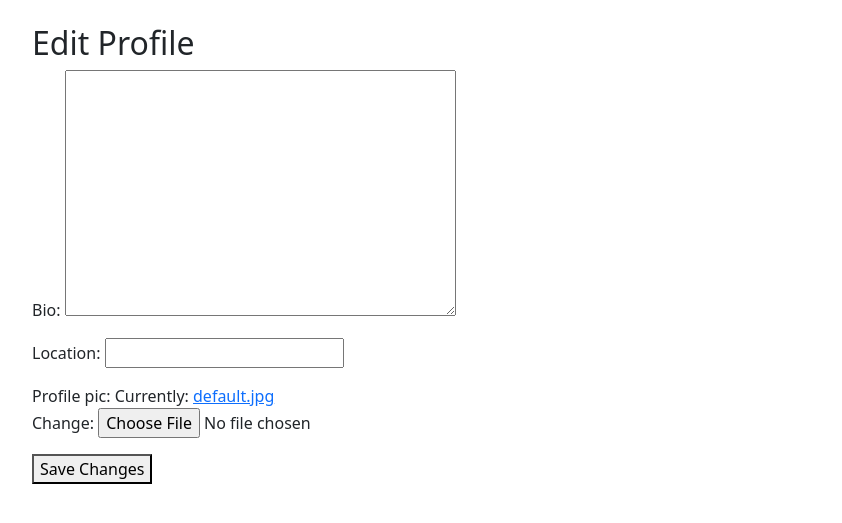
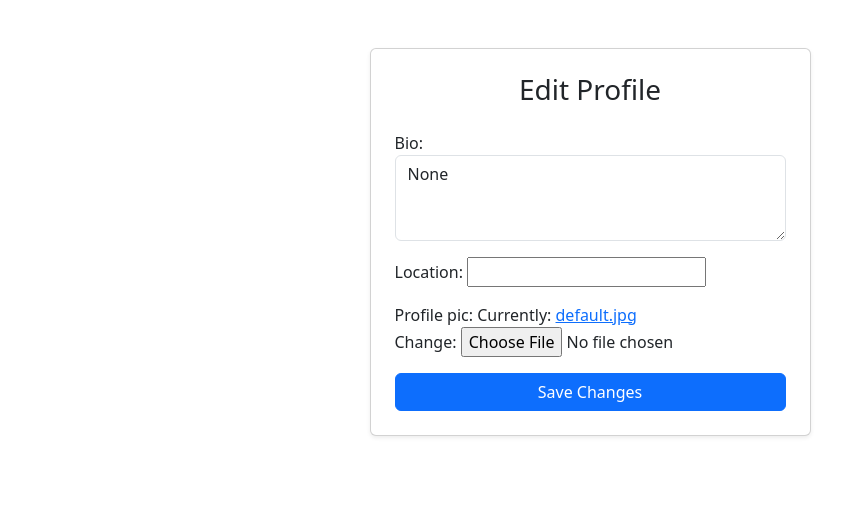
Before and after one commit to Abhisek8895/Ai_Blog_Website, a Django app: page /users/profile/1/edit/ in a window 1280 px wide. Shown: the part 56-579 px from the top of the page, without its empty margins (50-892 px from the left). Run offline with Django 5.2, Linux system fonts and the light colour scheme; the visitor is signed in with stand-in values (Sample User, id 1); data comes from the database, SQL or seed files in the repository.

Commit message:
Update edit_profile page template

```diff
--- a/users/templates/users/edit_profile.html
+++ b/users/templates/users/edit_profile.html
@@ -1,9 +1,52 @@
-{% extends 'base.html' %}
+{% extends "base.html" %}
+
 {% block content %}
-  <h2>Edit Profile</h2>
-  <form method="POST" enctype="multipart/form-data">
-    {% csrf_token %}
-    {{ form.as_p }}
-    <button type="submit">Save Changes</button>
-  </form>
+<div class="container mt-5">
+  <div class="row justify-content-center">
+    <div class="col-md-6 col-lg-5">
+      <div class="card shadow-sm rounded p-4">
+        <h3 class="text-center mb-4">Edit Profile</h3>
+
+        <form method="POST" enctype="multipart/form-data">
+          {% csrf_token %}
+
+          <!-- Profile Picture Preview -->
+          {% if profile.profile_pic %}
+            <div class="text-center mb-3">
+              <img src="{{ profile.profile_pic.url }}" alt="Profile Picture"
+                   class="rounded-circle mb-2" style="width:100px; height:100px; object-fit:cover;">
+            </div>
+          {% endif %}
+
+          <!-- Form Fields -->
+          {% for field in form %}
+            <div class="mb-3">
+              {{ field.label_tag }}
+
+              {% if field.name == "bio" %}
+                <!-- Smaller bio textarea -->
+                <textarea name="{{ field.name }}" class="form-control" rows="3">{{ field.value }}</textarea>
+              {% elif field|slice:"0:0" %}
+                <!-- Render other fields as input with form-control -->
+                <input type="{{ field.field.widget.input_type }}" name="{{ field.name }}"
+                       value="{{ field.value|stringformat:'s' }}" class="form-control">
+              {% else %}
+                {{ field }}
+              {% endif %}
+
+              {% if field.help_text %}
+                <small class="form-text text-muted">{{ field.help_text }}</small>
+              {% endif %}
+              {% for error in field.errors %}
+                <div class="text-danger small">{{ error }}</div>
+              {% endfor %}
+            </div>
+          {% endfor %}
+
+          <button type="submit" class="btn btn-primary w-100">Save Changes</button>
+        </form>
+      </div>
+    </div>
+  </div>
+</div>
 {% endblock %}
```
